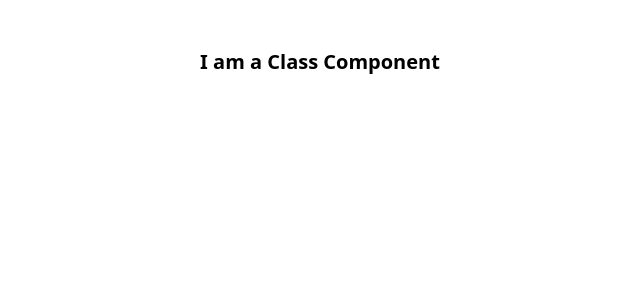
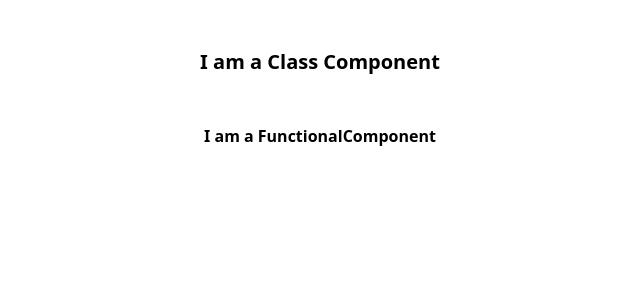
Before and after one commit to ALpolymer/cf8-react-intro, a React app: page / in a window 1280 px wide. Shown: the top 300 px of the page, without its empty margins (320-960 px from the left). Built offline with nearby package versions, Linux system fonts and the light colour scheme; the HTML template or start-up script is replaced by a standard one.

Commit message:
feat(components): add FunctionalComponent.tsx

```diff
--- a/src/App.tsx
+++ b/src/App.tsx
@@ -1,9 +1,14 @@
 import ClassComponent from "./components/ClassComponent.tsx";
+import FunctionalComponent from "./components/FunctionalComponent.tsx";
 
 function App() {
 
     return (
-        <ClassComponent/>
+        <>
+            <ClassComponent/>
+            <FunctionalComponent/>
+        </>
+
     )
 }
 
--- /dev/null
+++ b/src/components/FunctionalComponent.tsx
@@ -0,0 +1,8 @@
+
+function  FunctionalComponent() {
+    const title:string = "I am a FunctionalComponent";
+
+    return <h1 className=" font-bold mt-12 text-center">{title}</h1>
+}
+
+export default FunctionalComponent;
```
